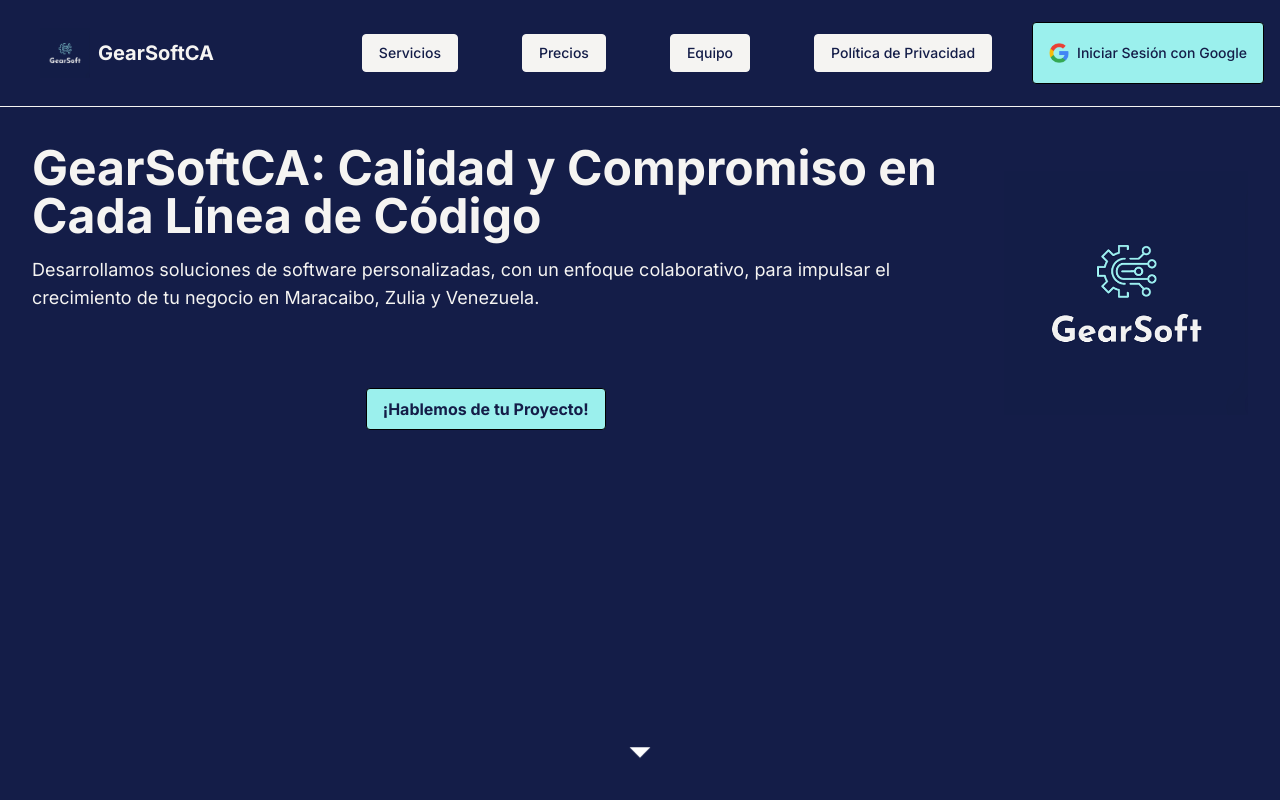
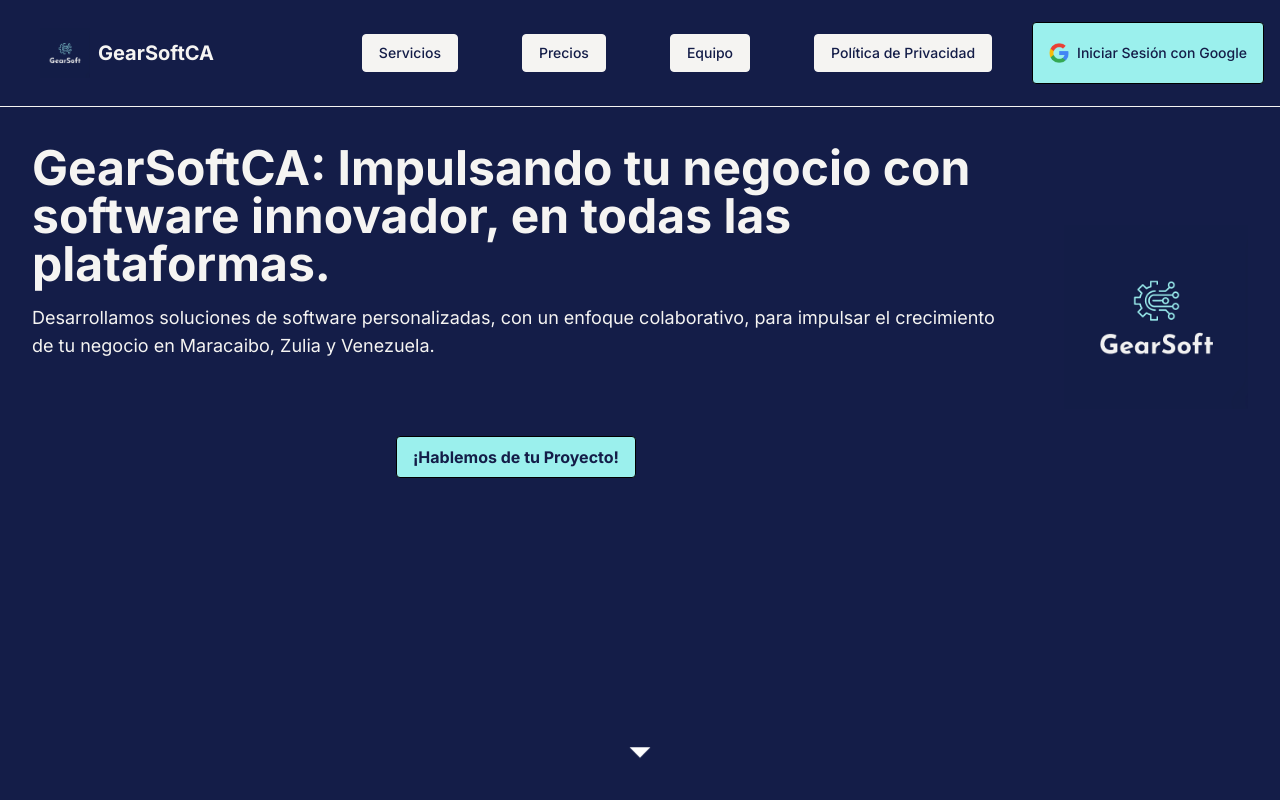
Before and after one commit to JavierAlburges/gearsoftca, a Next.js app: page / in a window 1280 px wide. Shown: the top 800 px of the page. Built offline with nearby package versions, Linux system fonts and the light colour scheme; no server answers.

Commit message:
se cambio la presentacion

```diff
--- a/components/presentacion.tsx
+++ b/components/presentacion.tsx
@@ -6,7 +6,7 @@
     <section className="py-12 bg-[var(--color-dark-blue)] text-[var(--color-white)] h-screen">
       <div className="container mx-auto flex flex-col md:flex-row justify-center items-center">
         <div className="p-8 text-center md:text-left flex flex-col justify-center align-center">
-          <h1 className="text-5xl font-bold mb-4">GearSoftCA: Calidad y Compromiso en Cada Línea de Código</h1>
+          <h1 className="text-5xl font-bold mb-4">GearSoftCA: Impulsando tu negocio con software innovador, en todas las plataformas.</h1>
           <p className="text-lg mb-8">
           Desarrollamos soluciones de software personalizadas, con un enfoque colaborativo, para impulsar el crecimiento de tu negocio en Maracaibo, Zulia y Venezuela.
           </p>
```
